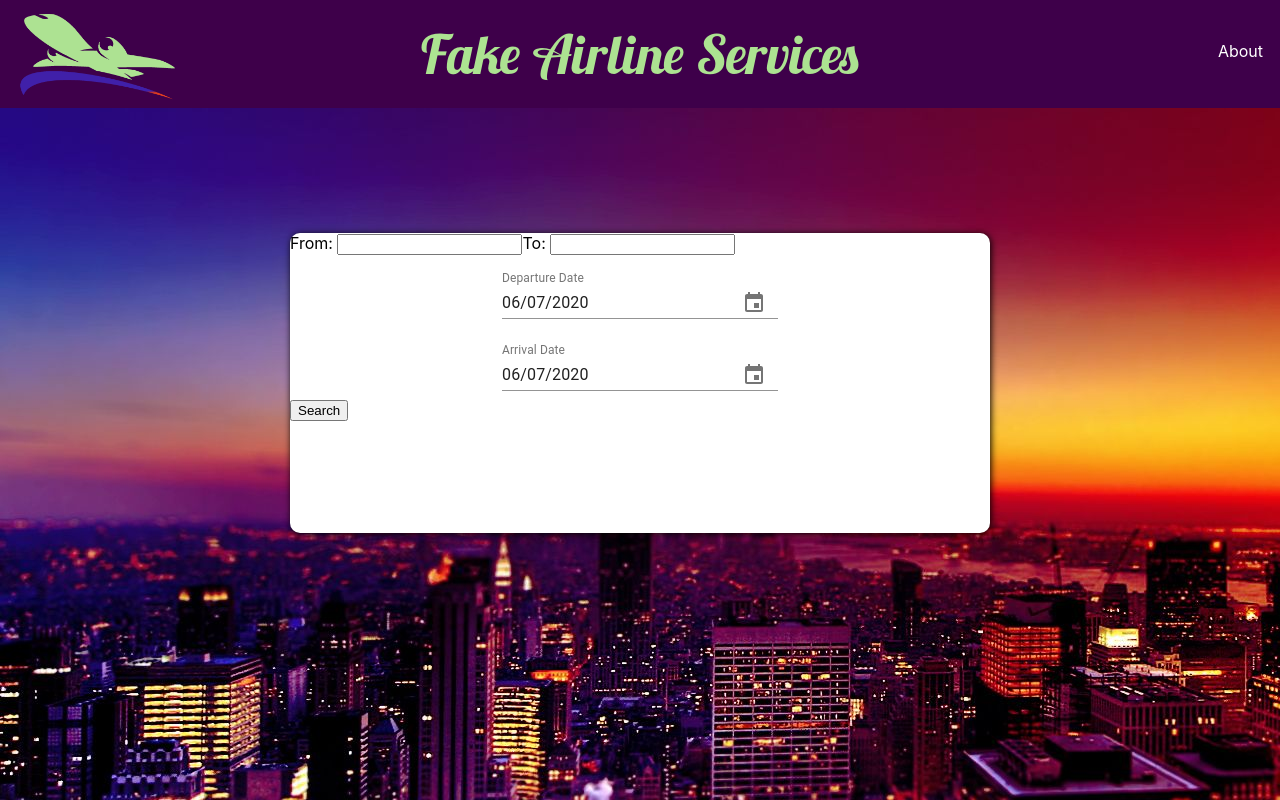
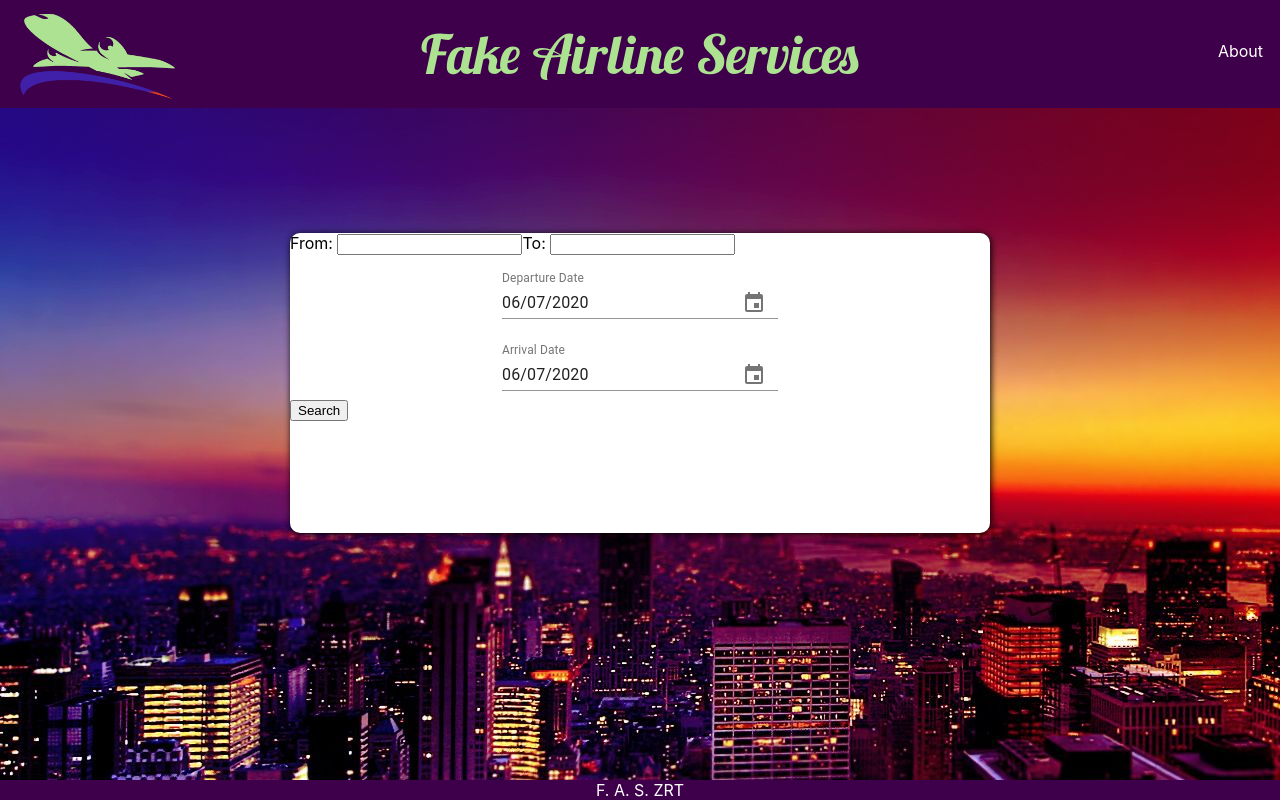
Before and after one commit to Gsuscc/fas-react, a React (Create React App) app: page / in a window 1280 px wide. Built offline with nearby package versions, Linux system fonts and the light colour scheme.

Commit message:
add footer

```diff
--- a/src/App.js
+++ b/src/App.js
@@ -1,6 +1,7 @@
 import React from "react";
 import { BrowserRouter as Router, Switch, Route } from "react-router-dom";
 import "./App.css";
+import Footer from "./components/Footer";
 import Header from "./components/Header";
 import Main from "./components/Main";
 import { SearchContext } from "./context/SearchContext";
@@ -16,6 +17,7 @@ function App() {
               <Main />
             </Route>
           </Switch>
+          <Footer />
         </Router>
       </SearchContext>
     </React.Fragment>
--- /dev/null
+++ b/src/components/Footer.js
@@ -0,0 +1,5 @@
+import React from "react";
+import "./footer.css";
+export default function Footer() {
+  return <div className="footer">F. A. S. ZRT</div>;
+}
--- /dev/null
+++ b/src/components/footer.css
@@ -0,0 +1,8 @@
+.footer {
+  position: absolute;
+  width: 100%;
+  background-color: #3e004a;
+  bottom: 0;
+  color: white;
+  text-align: center;
+}
```
